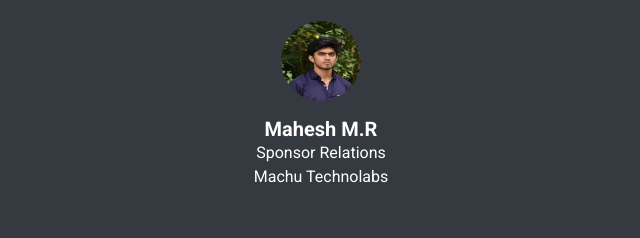
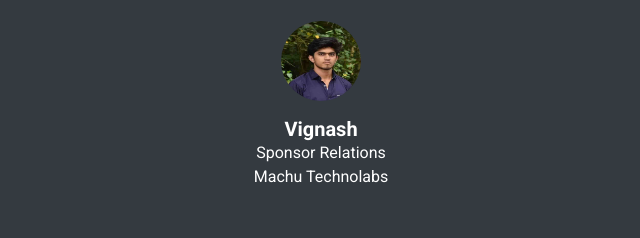
Before and after one commit to robin-UI/My-Portfolio, a plain HTML site: page index.html in a window 1280 px wide. Shown: the part 4495-4733 px from the top of the page, 319-959 px from the left. Drawn offline with nearby package versions, Linux system fonts and the light colour scheme.

Commit message:
change-name

```diff
--- a/index.html
+++ b/index.html
@@ -426,7 +426,7 @@
                                 handled seamlessly.</h4>
                             <img class="img-fluid rounded-circle mx-auto mb-3" src="./img/vignash-min.jpeg"
                                 style="width: 80px; height: 80px;">
-                            <h5 class="font-weight-bold m-0 text-white">Mahesh M.R</h5>
+                            <h5 class="font-weight-bold m-0 text-white">Vignash</h5>
                             <span class="text-white">Sponsor Relations<br>Machu Technolabs</span>
                         </div>
                         <div class="text-center">
```
Also changed, not shown: 1 other file.
